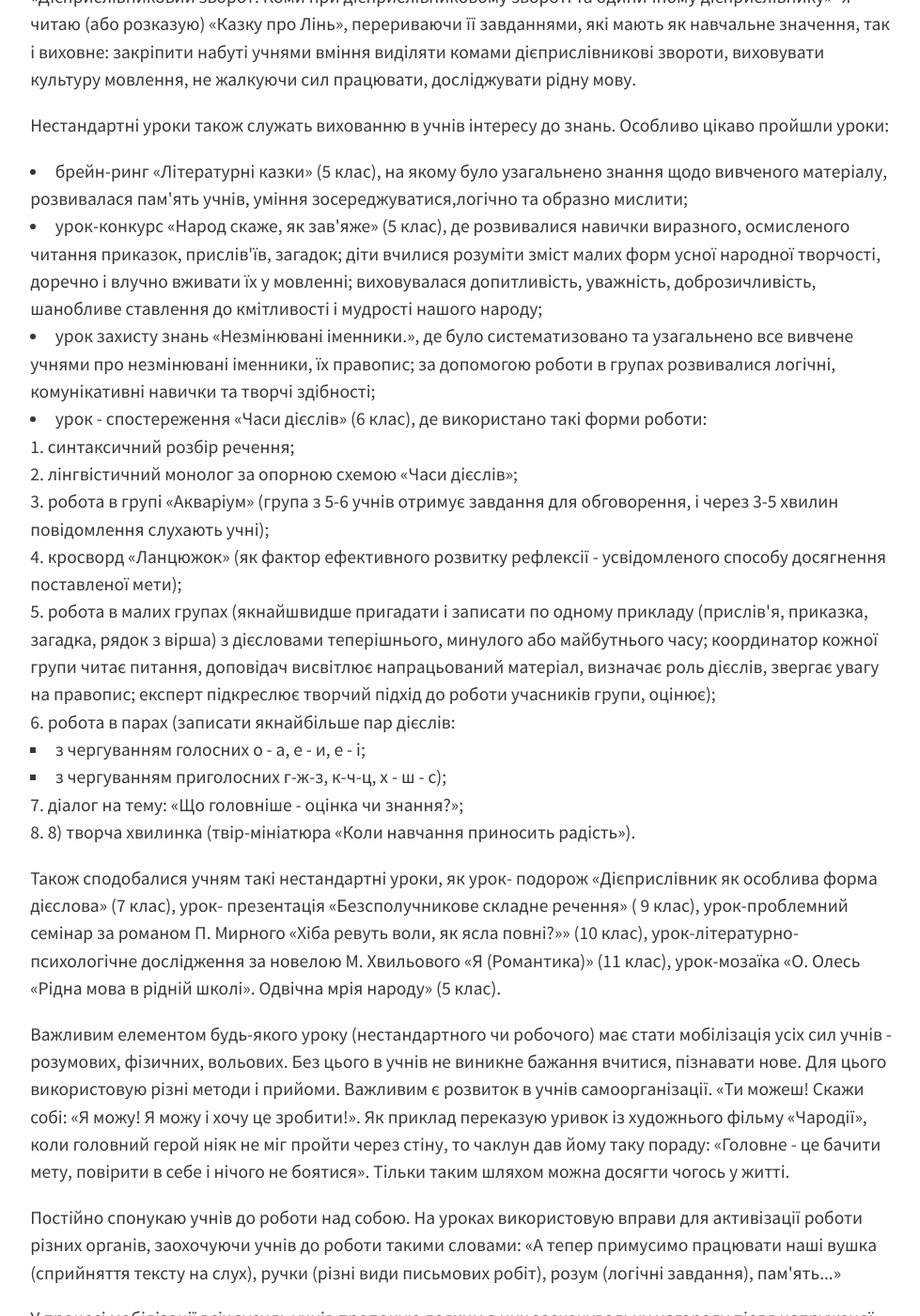
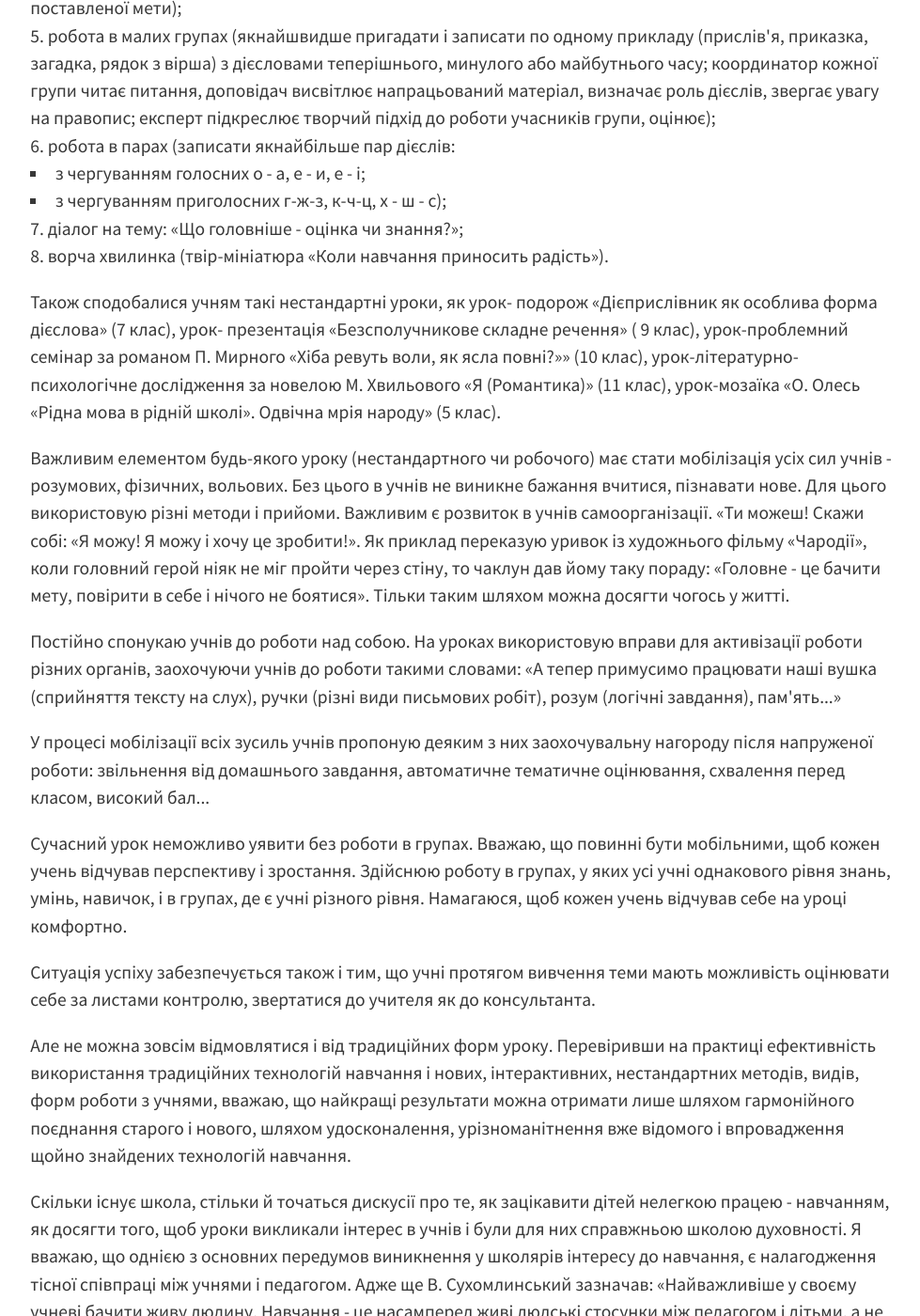
Before and after one commit to tetyanashevchuk/tetyanashevchuk.github.io, a Jekyll site: the page built from pedagogic_portrait/index.html, in a window 1280 px wide and 1400 px high, scrolled down 8963 px. Shown: the whole window at 94% size, without its empty margins (147-1126 px from the left). Built offline with Jekyll 4.4.1, drawn with Linux system fonts in a browser that asks for light colours; nearby versions of some CDN libraries.

Commit message:
portrait

```diff
--- a/pedagogic_portrait/index.html
+++ b/pedagogic_portrait/index.html
@@ -401,7 +401,7 @@ layout: default
   </ul>
 </li>
 <li>діалог на тему: «Що головніше - оцінка чи знання?»;</li>
-<li>8) творча хвилинка (твір-мініатюра «Коли навчання приносить радість»).</li>
+<li>ворча хвилинка (твір-мініатюра «Коли навчання приносить радість»).</li>
 </ol>
 </li>
 </ul>
```
Also changed, not shown: images/main_page/diagram.jpg.
